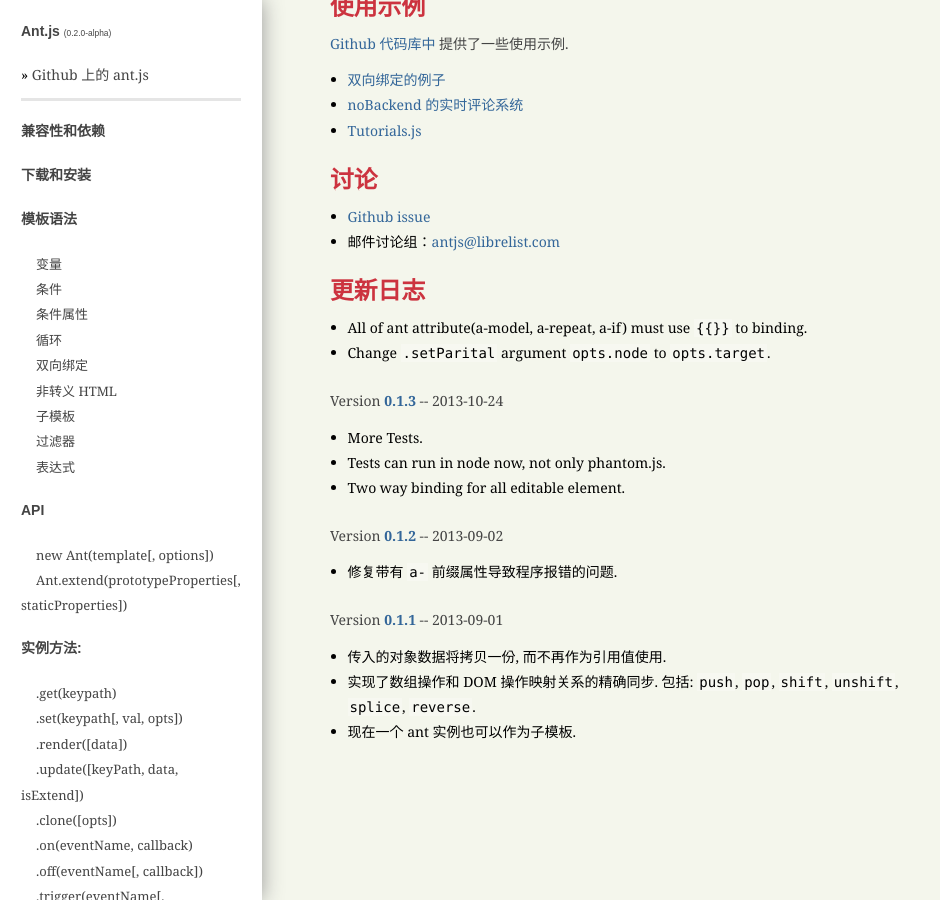
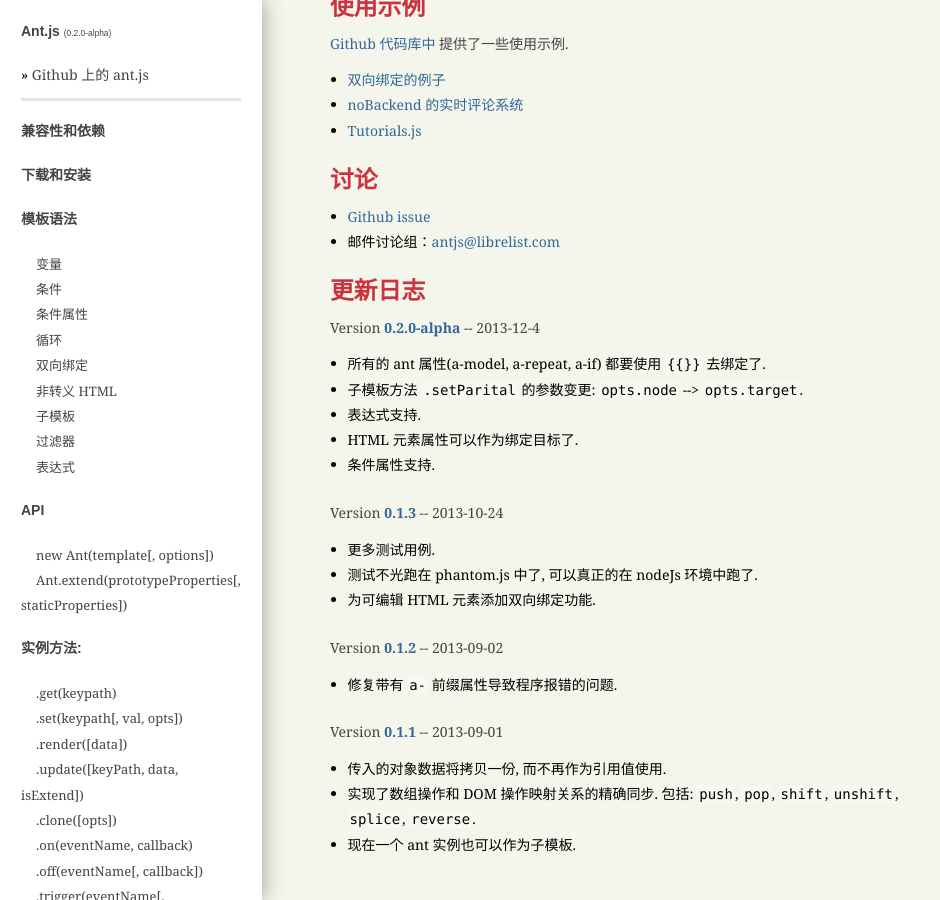
Before and after one commit to antjs/ant.js, a Jekyll site: the page index.html, which Jekyll copies as it is, in a window 1280 px wide and 900 px high, scrolled down 10530 px. Shown: the whole window, without its empty margins (0-940 px from the left). Built offline with Jekyll 4.4.1, drawn with Linux system fonts in a browser that asks for light colours.

Commit message:
change log

```diff
--- a/docs/build.js
+++ b/docs/build.js
@@ -56,7 +56,7 @@
 }
 
 function genHistroyLinks(md){
-  return md.replace(/\[(\d+\.\d+\.\d+)\]/g, function(all, ver){
+  return md.replace(/\[(.+?)\]/g, function(all, ver){
     return all + '(https://rawgithub.com/antjs/ant.js/v' + ver + '/index.html)'
   });
 }
--- a/index.html
+++ b/index.html
@@ -414,15 +414,19 @@
 <li>邮件讨论组：<a href="mailto:antjs@librelist.com">antjs@librelist.com</a></li>
 </ul>
 <h2 id="%E6%9B%B4%E6%96%B0%E6%97%A5%E5%BF%97">更新日志</h2>
+<p>Version <strong><a href="https://rawgithub.com/antjs/ant.js/v0.2.0-alpha/index.html">0.2.0-alpha</a></strong> -- 2013-12-4</p>
 <ul>
-<li>All of ant attribute(a-model, a-repeat, a-if) must use <code>{{}}</code> to binding.</li>
-<li>Change <code>.setParital</code> argument <code>opts.node</code> to <code>opts.target</code>.</li>
+<li>所有的 ant 属性(a-model, a-repeat, a-if) 都要使用 <code>{{}}</code> 去绑定了.</li>
+<li>子模板方法 <code>.setParital</code> 的参数变更: <code>opts.node</code> --&gt; <code>opts.target</code>.</li>
+<li>表达式支持.</li>
+<li>HTML 元素属性可以作为绑定目标了.</li>
+<li>条件属性支持.</li>
 </ul>
 <p>Version <strong><a href="https://rawgithub.com/antjs/ant.js/v0.1.3/index.html">0.1.3</a></strong> -- 2013-10-24</p>
 <ul>
-<li>More Tests.</li>
-<li>Tests can run in node now, not only phantom.js.</li>
-<li>Two way binding for all editable element.</li>
+<li>更多测试用例.</li>
+<li>测试不光跑在 phantom.js 中了, 可以真正的在 nodeJs 环境中跑了.</li>
+<li>为可编辑 HTML 元素添加双向绑定功能.</li>
 </ul>
 <p>Version <strong><a href="https://rawgithub.com/antjs/ant.js/v0.1.2/index.html">0.1.2</a></strong> -- 2013-09-02</p>
 <ul>
```
Also changed, not shown: CHANGELOG.md.
